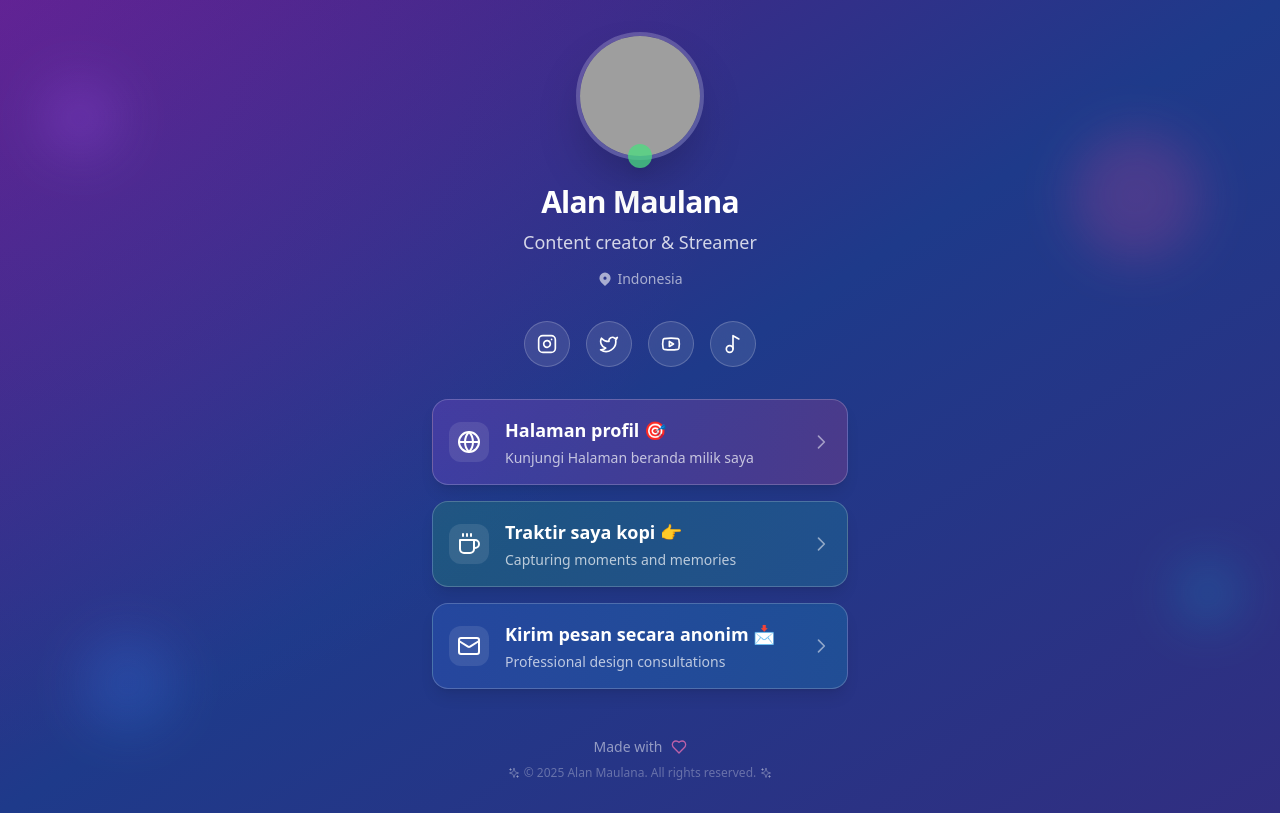
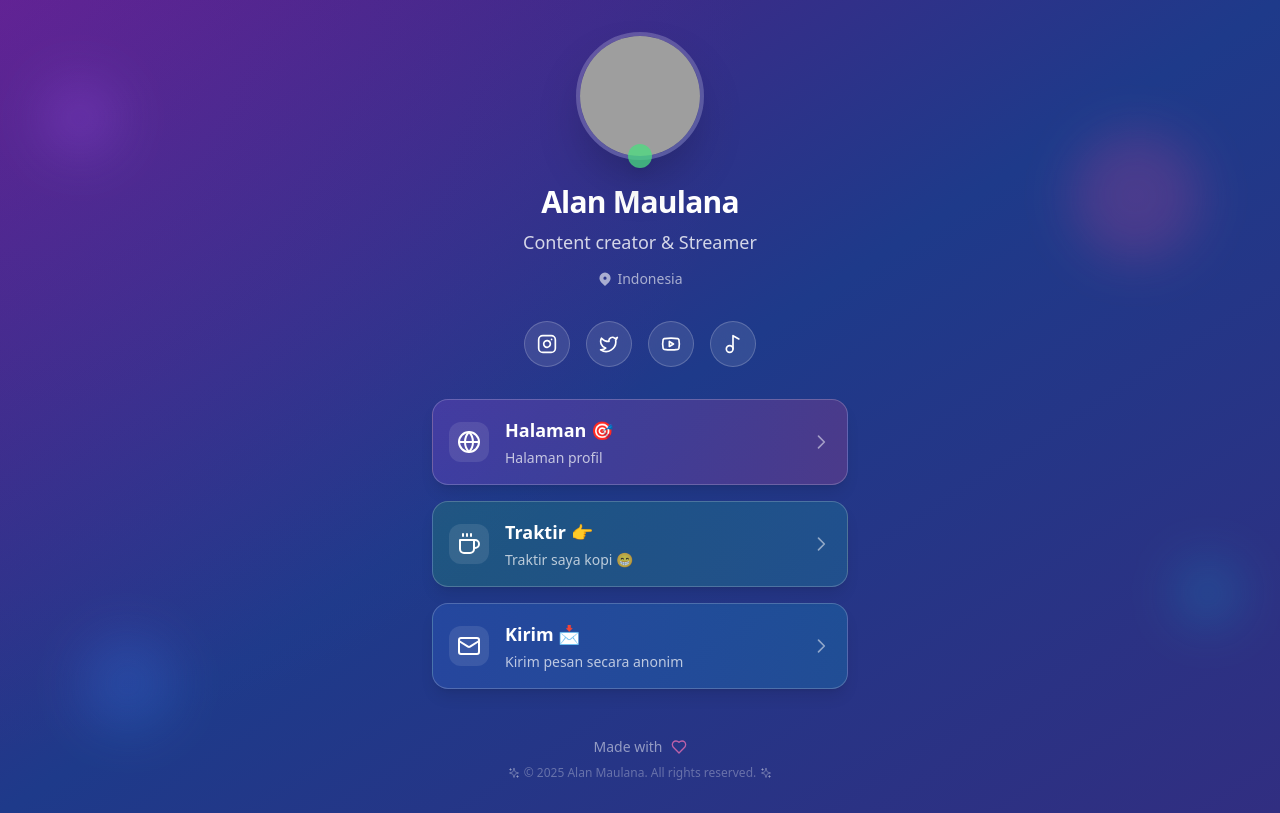
Before and after one commit to DanaMaulana/spliiz, a React (Vite) app: page / in a window 1280 px wide. Built offline with nearby package versions, Linux system fonts and the light colour scheme; grey boxes are pictures that could not be loaded.

Commit message:
update App.tsx

```diff
--- a/src/App.tsx
+++ b/src/App.tsx
@@ -21,24 +21,24 @@ const profileData = {
 
 const links = [
   {
-    title: "Halaman profil 🎯",
+    title: "Halaman 🎯",
     url: "https://alansosmed.vercel.app/",
     icon: <Globe size={24} className="text-white" />,
-    description: "Kunjungi Halaman beranda milik saya",
+    description: "Halaman profil",
     gradient: "from-purple-500/20 to-pink-500/20"
   },
   {
-    title: "Traktir saya kopi 👉",
+    title: "Traktir 👉",
     url: "https://saweria.co/maulanaalan",
     icon: <CoffeeIcon size={24} className="text-white" />,
-    description: "Capturing moments and memories",
+    description: "Traktir saya kopi 😁",
     gradient: "from-green-500/20 to-teal-500/20"
   },
   {
-    title: "Kirim pesan secara anonim 📩",
+    title: "Kirim 📩",
     url: "https://secreto.site/id/a6s8w7",
     icon: <MailIcon size={24} className="text-white" />,
-    description: "Professional design consultations",
+    description: "Kirim pesan secara anonim",
     gradient: "from-blue-500/20 to-cyan-500/20"
   },
   // {
```
